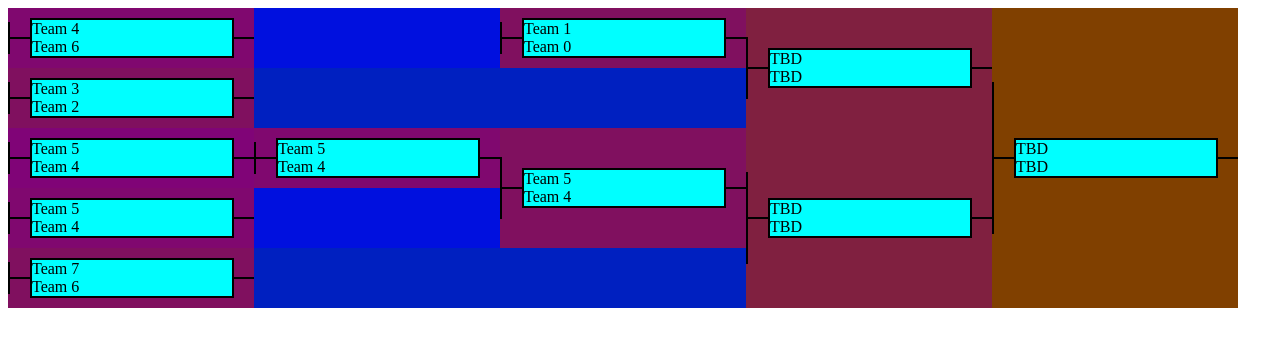
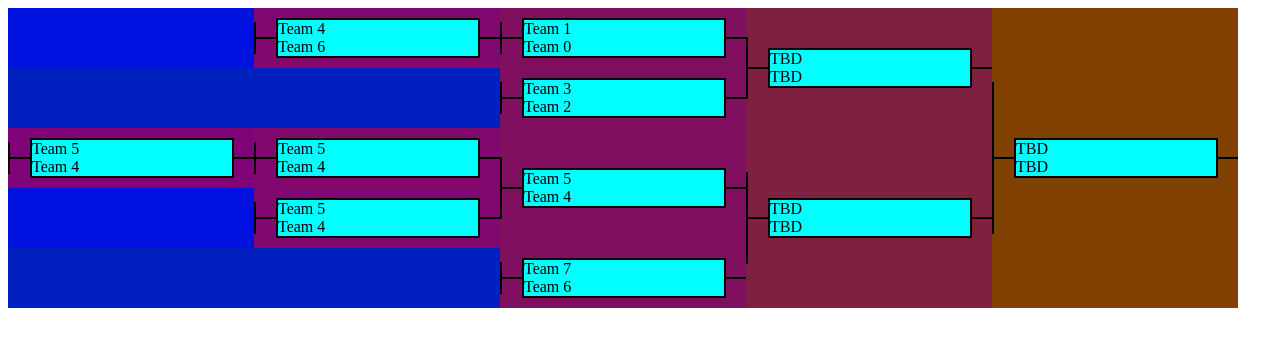
Before and after one commit to rosengrenen/react-bracket, a React (Create React App) app: page / in a window 1280 px wide. Shown: the top 346 px of the page. Built offline with nearby package versions, Linux system fonts and the light colour scheme.

Commit message:
Fixed bracket layout

```diff
--- a/src/components/bracket.tsx
+++ b/src/components/bracket.tsx
@@ -19,7 +19,10 @@ interface Props {
 
 const Bracket: React.FC<Props> = ({ bracket }) => {
 	return (
-		<div style={{ display: 'flex', flexGrow: 1, flexDirection: 'row' }}>
+		<div
+			style={{ display: 'flex', flexGrow: 1, flexDirection: 'row', justifyContent: 'flex-end' }}
+			id={bracket.id}
+		>
 			{(bracket.rightParent || bracket.leftParent) && (
 				<div
 					style={{
@@ -56,6 +59,7 @@ const Bracket: React.FC<Props> = ({ bracket }) => {
 };
 
 const BrackerWrapper: React.FC<Props> = props => {
+	console.log(props);
 	return (
 		<div style={{ display: 'flex' }}>
 			<div style={{ background: 'green', display: 'flex' }}>
```
